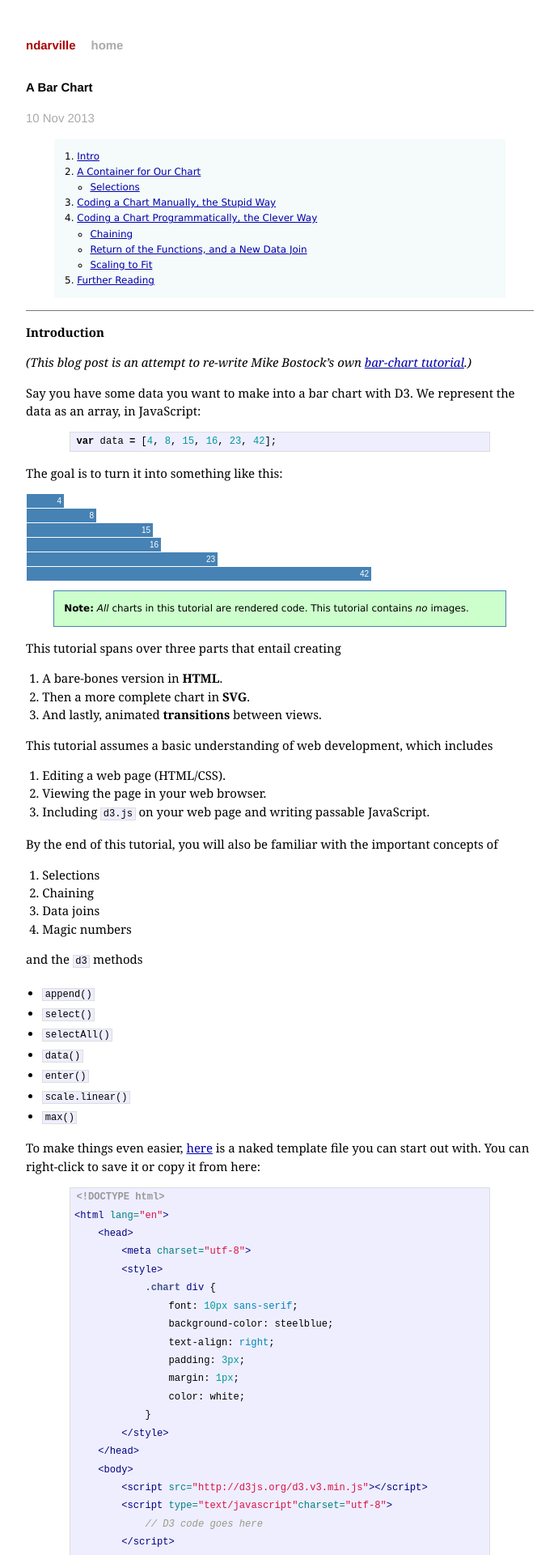
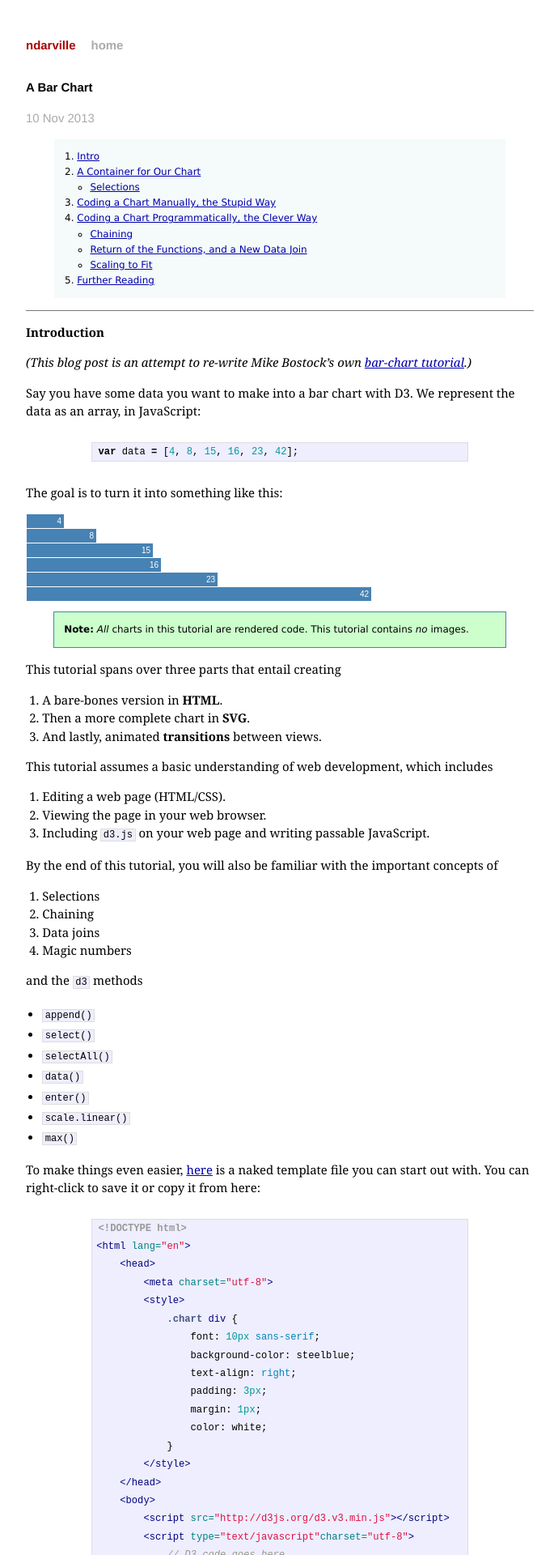
Before and after one commit to ndarville/ndarville.github.io, a Jekyll site: the page built from _posts/2013-11-10-a-bar-chart.markdown, in a window 1280 px wide. Shown: the top 1920 px of the page at 81% size, without its empty margins (294-979 px from the left). Built offline with Jekyll 4.4.1, drawn with Linux system fonts in a browser that asks for light colours; Markdown is read by kramdown in place of the engine named in the settings.

Commit message:
Responsive <pre> boxes on <= 600px devices

```diff
--- a/css/custom.css
+++ b/css/custom.css
@@ -12,10 +12,25 @@
 
 a, a:visited { color: #00A; }
 
+h3, h4, h5 {
+    margin-top: 1em; margin-bottom: 0.5em;
+    border-top: 1px solid #777;
+    padding-top: 1em;
+}
+
+h4 {
+    font-style: italic; font-family: Verdana;
+}
+
+#toc,
+.box,
+.highlight {
+    width: 85%;
+    margin: 1em auto;
+}
+
 #toc,
 .box {
-    width: 85%;
-    margin: 1em auto;
     padding: 1em;
     font: 0.8em/1.6em Verdana;
 }
@@ -39,20 +54,11 @@
     font-family: Georgia;
 }
 
-h3, h4, h5 {
-    margin-top: 1em; margin-bottom: 0.5em;
-    border-top: 1px solid #777;
-    padding-top: 1em;
+.highlight {
+    overflow: auto;
 }
 
-h4 {
-    font-style: italic; font-family: Verdana;
-}
-
-pre,
-.highlight {
-    margin-left: 2em;
-    margin-right: 2em;
+.chart {
     overflow: auto;
 }
 
```
Also changed, not shown: css/style.min.css.
